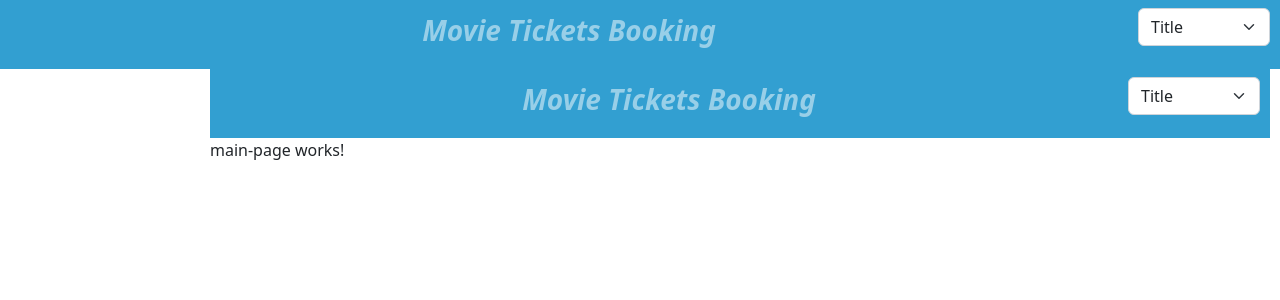
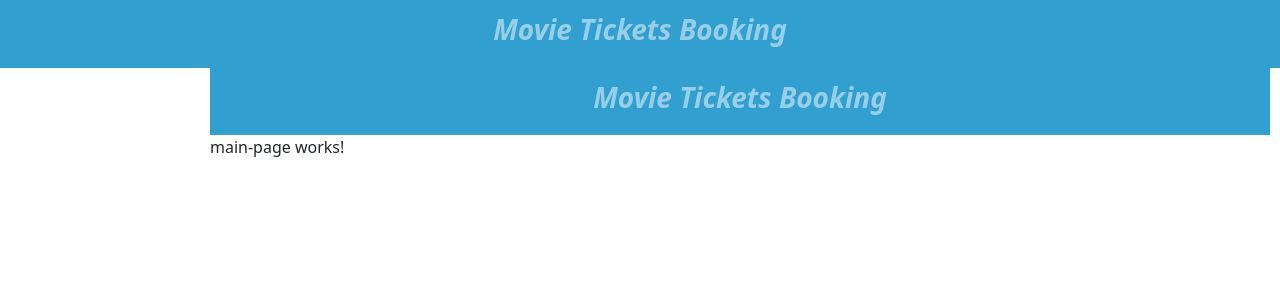
Before and after one commit to anjavelickovic/MovieBookingRS2, an Angular app in the folder MovieBooking/MovieBookingSPA/: page / in a window 1280 px wide. Shown: the top 300 px of the page. Built offline with nearby package versions, Linux system fonts and the light colour scheme.

Commit message:
fix [Angular] Criteria for movie search dropdown list visibility fixed

```diff
--- a/MovieBooking/MovieBookingSPA/src/app/main-page/header/header.component.html
+++ b/MovieBooking/MovieBookingSPA/src/app/main-page/header/header.component.html
@@ -17,7 +17,7 @@
         </div>
 
 
-        <select name="criteria" id="criteria" class="form-select" style="width: auto; margin-right: 10px; margin-bottom: 15px;">
+        <select *ngIf="!appState?.isEmpty()" name="criteria" id="criteria" class="form-select" style="width: auto; margin-right: 10px; margin-bottom: 15px;">
             <option value="title">Title</option>
             <option value="mainActor">Main Actor</option>
             <option value="genre">Genre</option>
```
